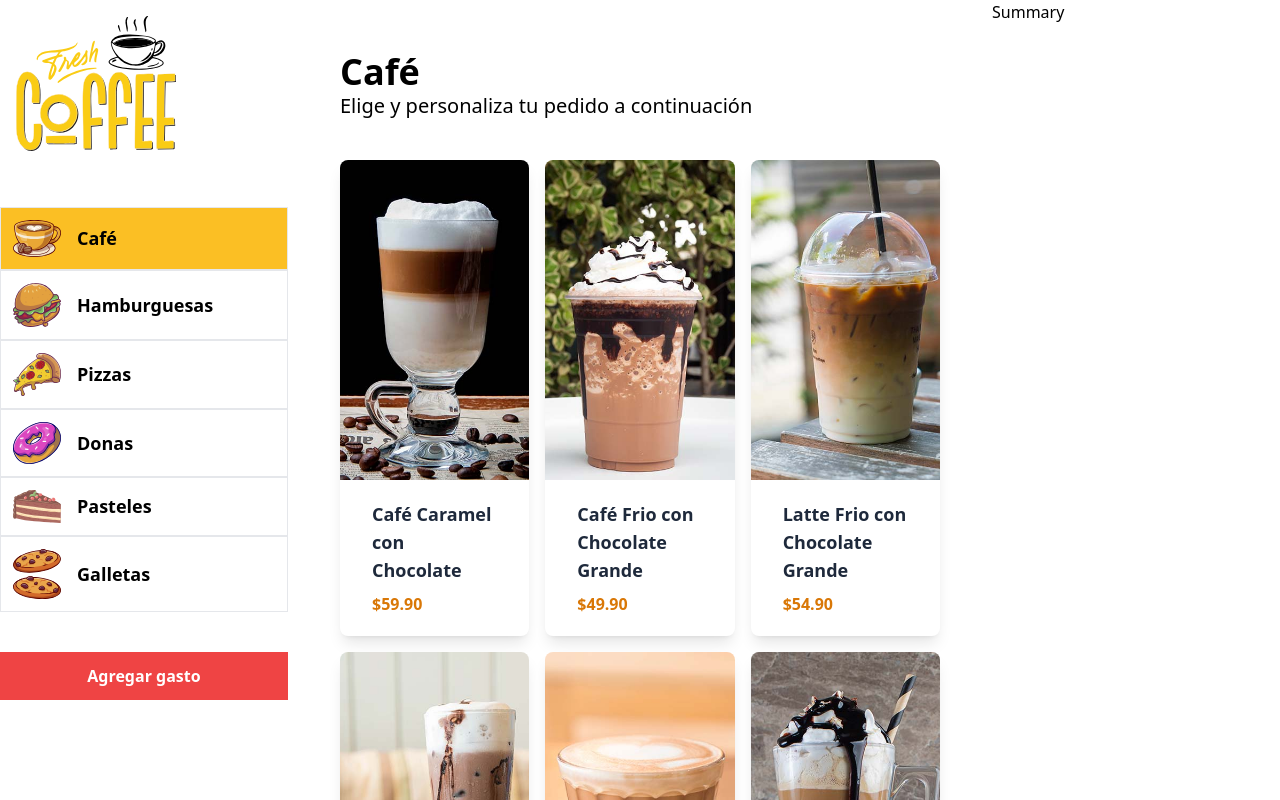
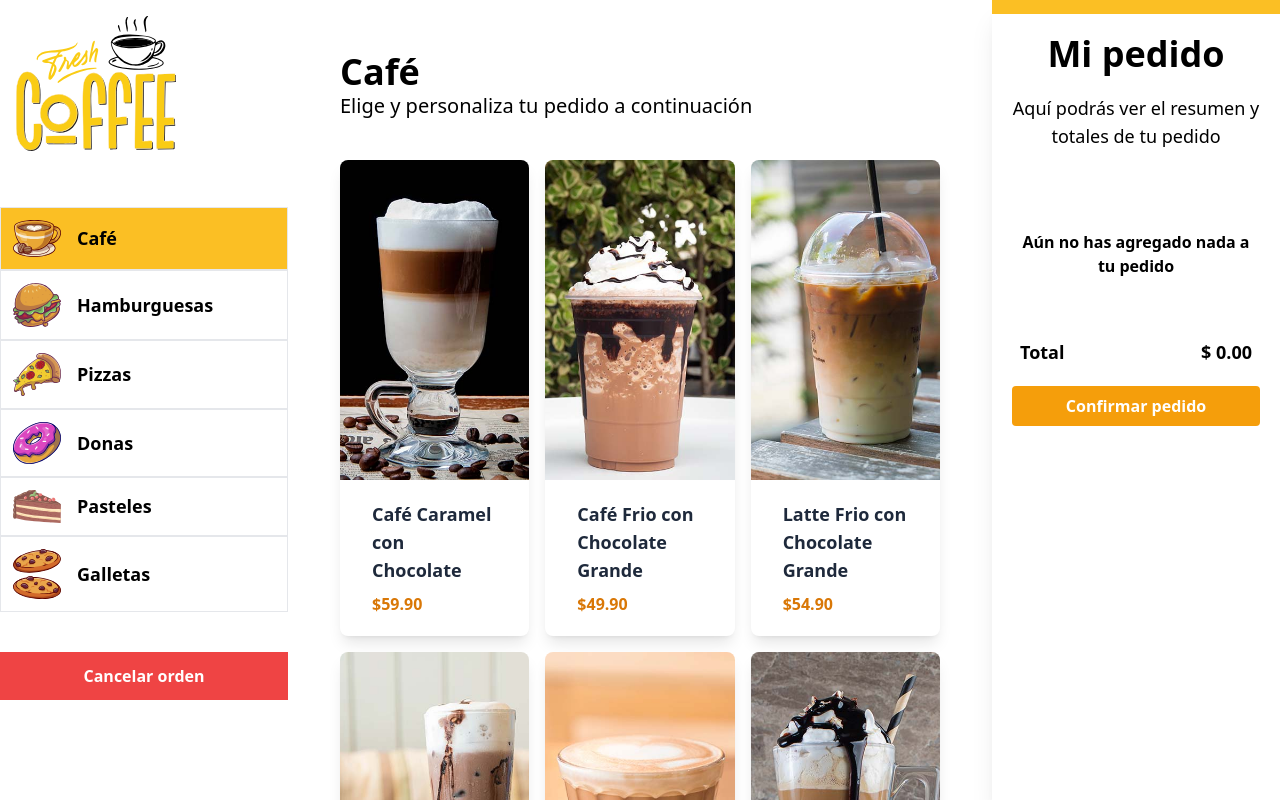
Before and after one commit to zlAxel/react-quiosco, a React (Vite) app: page / in a window 1280 px wide. Built offline with nearby package versions, Linux system fonts and the light colour scheme.

Commit message:
Se suben pedidos actualizados

```diff
--- a/src/components/ModalProduct.jsx
+++ b/src/components/ModalProduct.jsx
@@ -1,16 +1,26 @@
 
 import { useQuiosco } from "../hooks/useQuiosco";
-import { useState } from "react";
+import { useEffect, useState } from "react";
 
 import { formatPrice } from "../helpers";
 
 export const ModalProduct = () => {
 
-    const { modal, setModal, product, setProduct } = useQuiosco(); // * Extraemos el estado global
+    const { modal, setModal, product, setProduct, handleClickOrder, order } = useQuiosco(); // * Extraemos el estado global
 
     const { name, price, image } = product; // * Destructuring del producto
 
-    const [amount, setAmount] = useState(1)
+    const [amount, setAmount] = useState( 1 )
+    const [edited, setEdited] = useState( false )
+
+    useEffect(() => {
+        if ( order.some( orderState => orderState.id === product.id ) ){
+            const productOrder = order.find( orderState => orderState.id === product.id )
+            setAmount( productOrder.amount )
+            setEdited( true )
+        }
+    }, [order])
+
 
     // ? Si no hay producto, no se muestra el modal
     if ( Object.keys(product).length == 0 )
@@ -49,8 +59,10 @@ export const ModalProduct = () => {
                         </button> {/* // TODO | Sumar | */}
                     </div>
 
-                    <button type="button" className="bg-amber-500 hover:bg-amber-600 transition-colors w-1/2 text-white font-bold py-2 px-4 rounded">
-                        Agregar al carrito
+                    <button type="button" onClick={ () => handleClickOrder( { ...product, amount } ) } className="bg-amber-500 hover:bg-amber-600 transition-colors w-1/2 text-white font-bold py-2 px-4 rounded">
+                        {
+                            edited ? 'Editar pedido' : 'Agregar al carrito'
+                        }
                     </button>
                 </div>
             </div>
--- a/src/components/Sidebar.jsx
+++ b/src/components/Sidebar.jsx
@@ -23,7 +23,7 @@ export const Sidebar = () => {
             </section>
 
             <footer className="my-5 py-5">
-                <button type="button" className="text-center bg-red-500 w-full p-3 font-bold text-white truncate">Agregar gasto</button>
+                <button type="button" className="text-center bg-red-500 w-full p-3 font-bold text-white truncate">Cancelar orden</button>
             </footer>
         </aside>
     )
--- a/src/components/Summary.jsx
+++ b/src/components/Summary.jsx
@@ -1,6 +1,45 @@
+
+import { useQuiosco } from "../hooks/useQuiosco"
+import { SummaryProduct } from "./SummaryProduct"
 
 export const Summary = () => {
+
+    const { order } = useQuiosco()
+
     return (
-        <div className="md:w-72">Summary</div>
+        <aside className="md:w-72 h-screen overflow-y-scroll p-5 border-t-[14px] border-amber-400 shadow-xl">
+            <h1 className="text-4xl font-black text-center">
+                Mi pedido
+            </h1>
+            <p className="text-lg my-5 text-center">
+                Aquí podrás ver el resumen y totales de tu pedido
+            </p>
+            <div className="py-10">
+                {
+                    order.length > 0 ? (
+                        order.map( (product, index) => (
+                            <SummaryProduct key={ index } product={ product } />
+                        ))
+                    ) : (
+                        <p className="font-bold my-5 text-center">
+                            Aún no has agregado nada a tu pedido
+                        </p>
+                    )
+                }
+            </div>
+            <div className="flex justify-between items-center px-2">
+                <p className="text-lg font-bold">
+                    Total
+                </p>
+                <p className="text-lg font-bold">
+                    $ 0.00
+                </p>
+            </div>
+            <form className="w-full mt-5">
+                <button type="submit" className="bg-amber-500 hover:bg-amber-600 transition-colors w-full text-white font-bold py-2 px-4 rounded">
+                    Confirmar pedido
+                </button>
+            </form>
+        </aside>
     )
 }
--- /dev/null
+++ b/src/components/SummaryProduct.jsx
@@ -0,0 +1,34 @@
+import { formatPrice } from "../helpers";
+
+export const SummaryProduct = ({product}) => {
+
+    const { id, name, price, amount } = product
+
+    return (
+        <div className="shadow space-y-1 p-4 bg-white">
+            <div className="space-y-2">
+                <p className="text-xl font-bold">{ name }</p>
+                <p className="text-lg font-bold ">Cantidad: { amount }</p>
+                <p className="text-lg font-bold text-amber-500">
+                    Precio: { formatPrice( price ) }
+                </p>
+                <p className="text-lg text-gray-700">
+                    Subtotal: { formatPrice( price * amount ) }
+                </p>
+            </div>
+
+            <div className="flex justify-between gap-2 pb-4">
+                <button type="button" className="bg-sky-700 p-2 text-white rounded-md font-bold uppercase shadow-md text-center" >
+                <svg xmlns="http://www.w3.org/2000/svg" className="h-5 w-5" viewBox="0 0 20 20" fill="currentColor">
+                    <path d="M13.586 3.586a2 2 0 112.828 2.828l-.793.793-2.828-2.828.793-.793zM11.379 5.793L3 14.172V17h2.828l8.38-8.379-2.83-2.828z" />
+                </svg>
+                </button>
+                <button type="button" className="bg-red-700 p-2 text-white rounded-md font-bold uppercase shadow-md text-center" >
+                    <svg xmlns="http://www.w3.org/2000/svg" className="h-5 w-5" fill="none" viewBox="0 0 24 24" stroke="currentColor" strokeWidth={2} >
+                        <path strokeLinecap="round" strokeLinejoin="round" d="M19 7l-.867 12.142A2 2 0 0116.138 21H7.862a2 2 0 01-1.995-1.858L5 7m5 4v6m4-6v6m1-10V4a1 1 0 00-1-1h-4a1 1 0 00-1 1v3M4 7h16" />
+                    </svg>
+                </button>
+            </div>
+        </div>
+      );
+}
--- a/src/context/QuioscoProvider.jsx
+++ b/src/context/QuioscoProvider.jsx
@@ -14,9 +14,23 @@ export const QuioscoProvider = ({ children }) => {
     const [currentCategory, setCurrentCategory] = useState(categories[0]) // * Estado dinamico para la categoria actual
     const [modal, setModal] = useState(false) // * Estado dinamico para el modal
     const [product, setProduct] = useState({})
+    const [order, setOrder] = useState([])
+
+    const handleClickOrder = ( { category_id, image, ...product } ) => {
+
+
+        if ( order.some( orderState => orderState.id === product.id ) ){
+            const verifiedOrder = order.map( orderState => orderState.id === product.id ? product : orderState )
+            setOrder( verifiedOrder )
+        }else{
+            setOrder([ ...order, product ])
+        }
+
+        setModal( false )
+    }
 
     return (
-        <QuioscoContext.Provider value={{ categories, currentCategory, setCurrentCategory, modal, setModal, product, setProduct }}>
+        <QuioscoContext.Provider value={{ categories, currentCategory, setCurrentCategory, modal, setModal, product, setProduct, order, handleClickOrder }}>
             { children }
         </QuioscoContext.Provider>
     );
```
